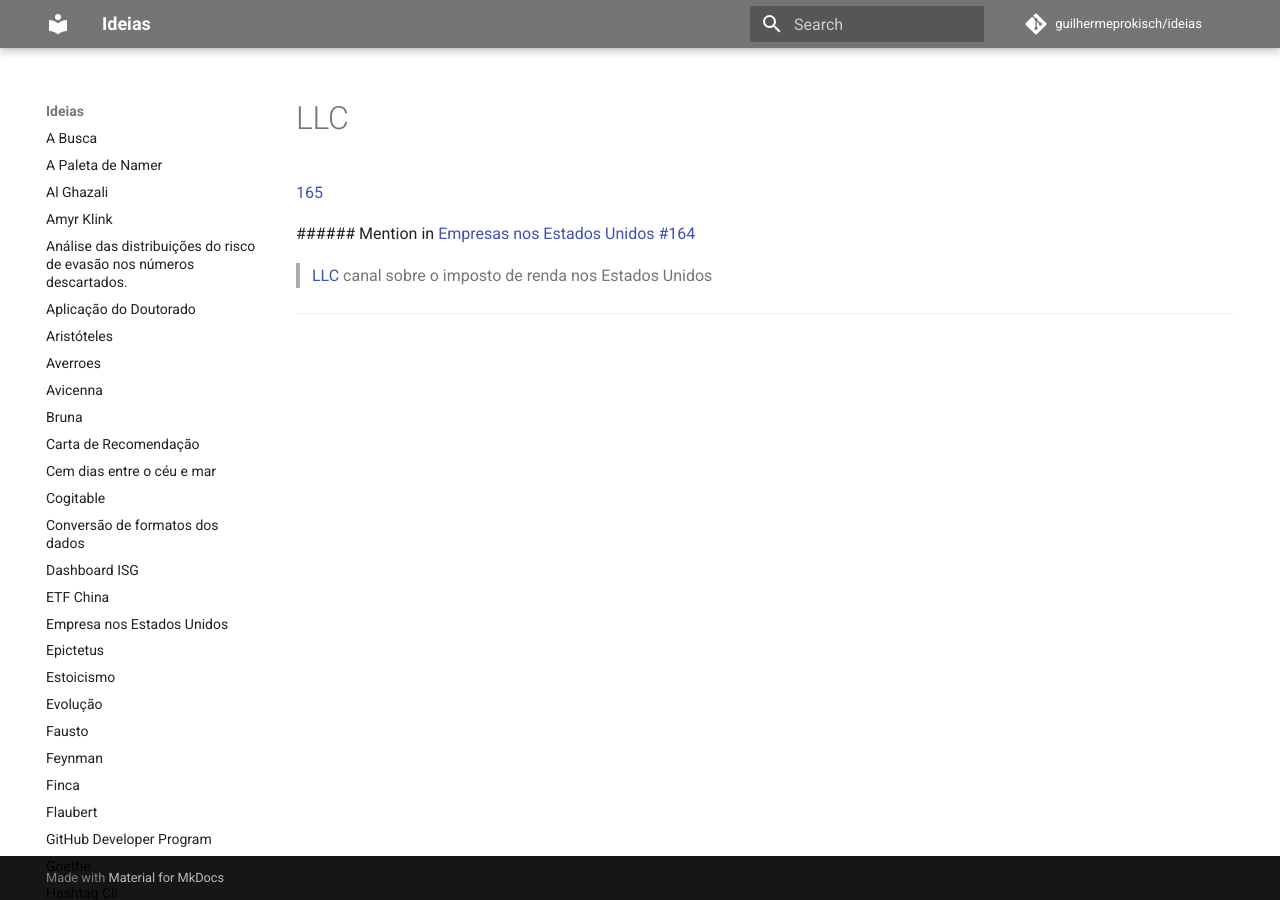
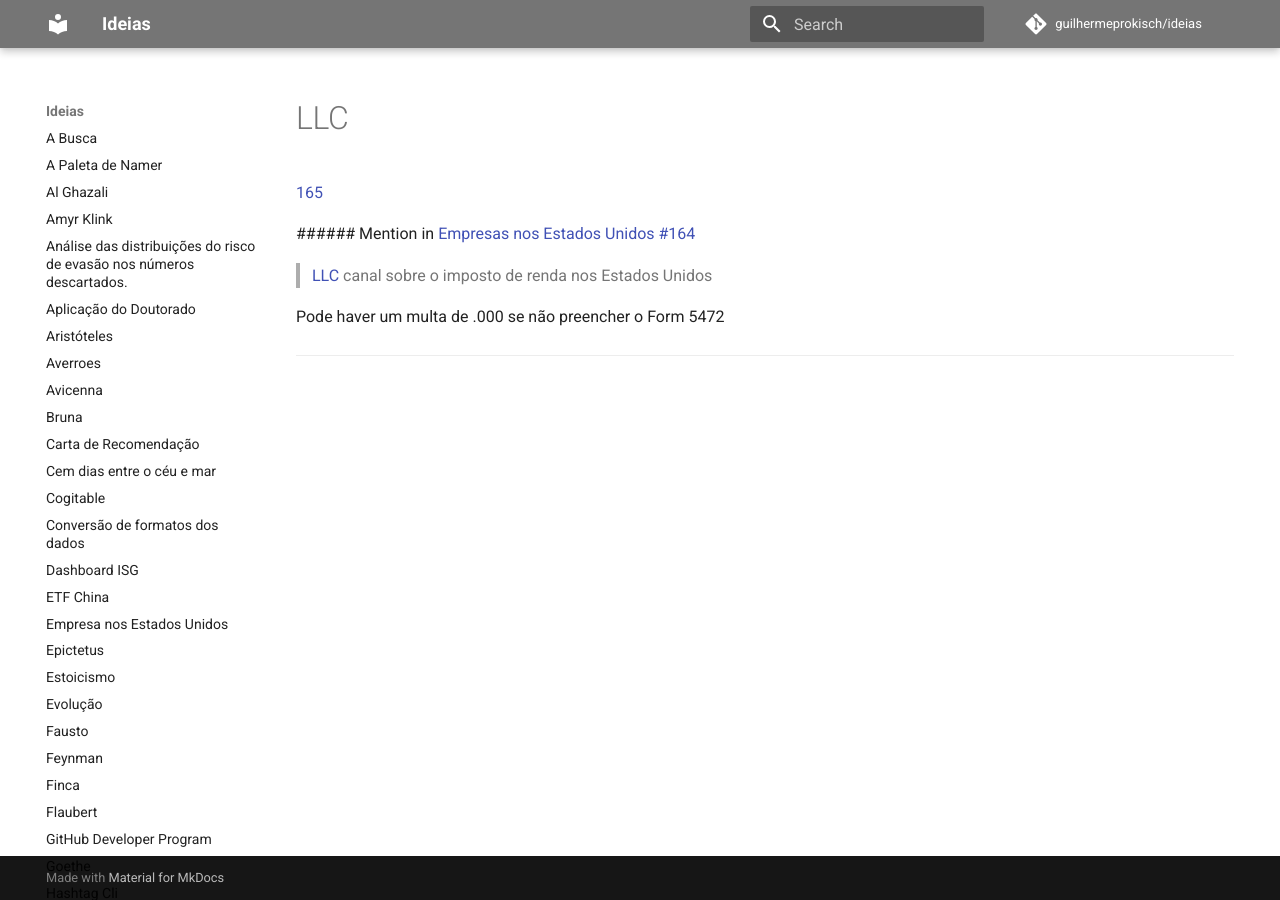
Before and after one commit to guilhermeprokisch/guilherme, an MkDocs documentation site: the page built from docs/LLC.md, in a window 1280 px wide. Built offline with MkDocs 1.6.1 and Material for MkDocs 9.7.7, drawn with Linux system fonts in a browser that asks for light colours; comment, search, counter and statistics services are not loaded.

```diff
--- a/docs/LLC.md
+++ b/docs/LLC.md
@@ -7,4 +7,7 @@
  ######  Mention in [Empresas nos Estados Unidos #164](Empresas-nos-Estados-Unidos-#164)
  > [LLC](LLC) canal sobre o imposto de renda nos Estados Unidos
 
+
+Pode haver um multa de .000 se não preencher o Form 5472
+
 -------------------------------------------------------------------------------
```
